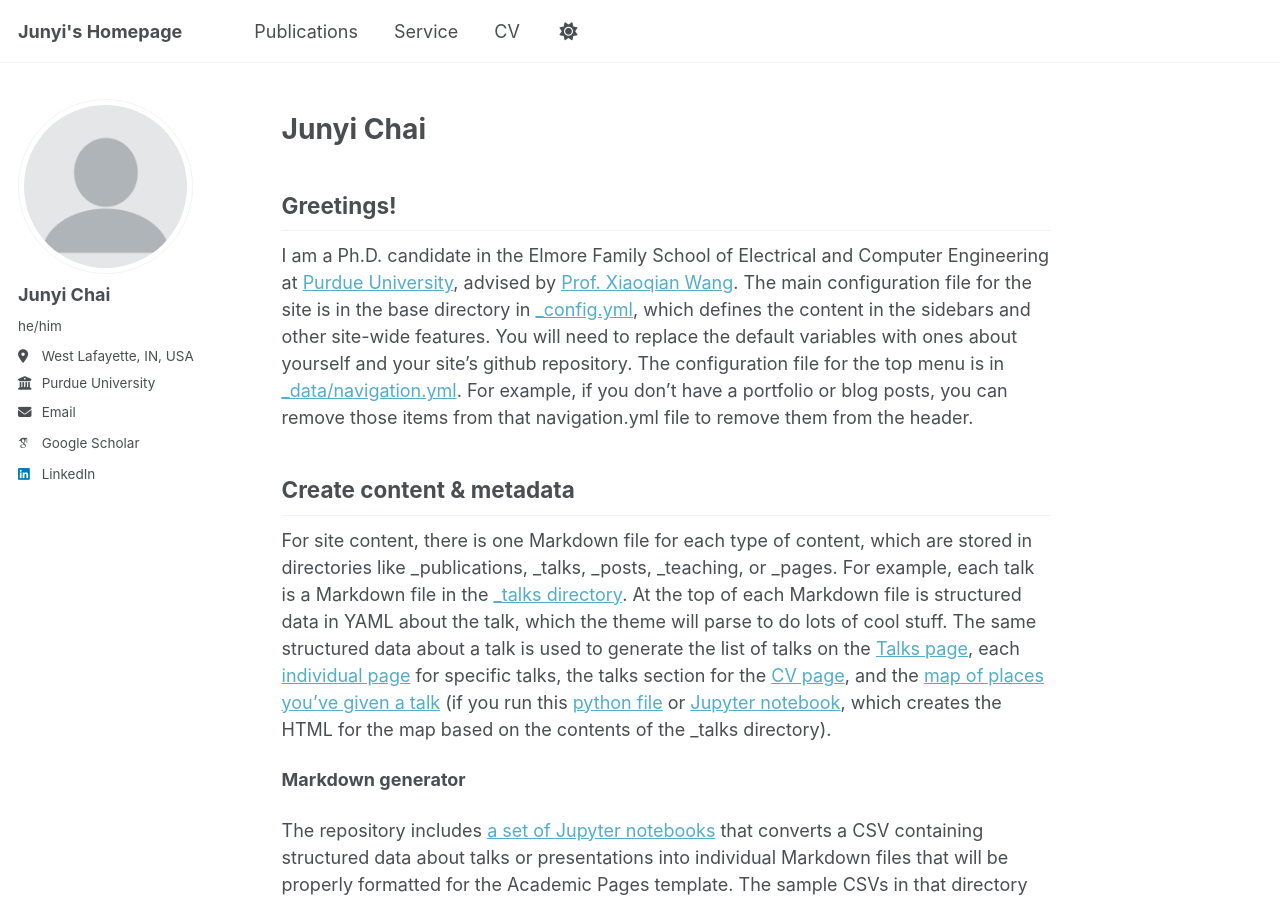
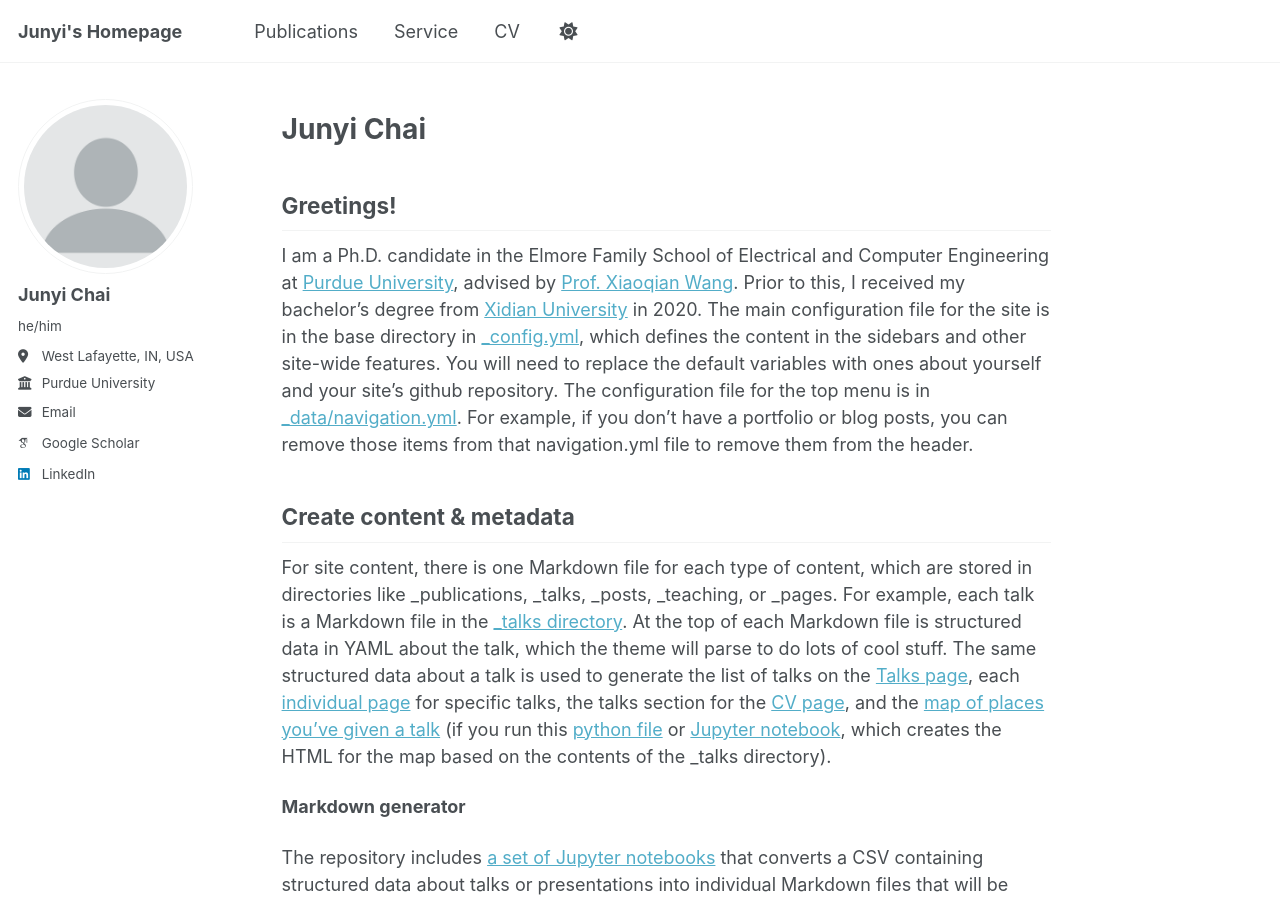
Before and after one commit to cjy24/cjy24.github.io, a Jekyll site: the page built from _pages/about.md, in a window 1280 px wide and 900 px high. Built offline with Jekyll 4.4.1, drawn with Linux system fonts in a browser that asks for light colours; some web fonts are replaced; a script that is not in the unit is left out.

Commit message:
Update about.md

```diff
--- a/_pages/about.md
+++ b/_pages/about.md
@@ -12,7 +12,7 @@ Junyi Chai
 
 Greetings!
 ------
-I am a Ph.D. candidate in the Elmore Family School of Electrical and Computer Engineering at [Purdue University](https://www.purdue.edu/), advised by [Prof. Xiaoqian Wang](https://engineering.purdue.edu/~joywang/).
+I am a Ph.D. candidate in the Elmore Family School of Electrical and Computer Engineering at [Purdue University](https://www.purdue.edu/), advised by [Prof. Xiaoqian Wang](https://engineering.purdue.edu/~joywang/). Prior to this, I received my bachelor's degree from [Xidian University](https://en.xidian.edu.cn/) in 2020.
 The main configuration file for the site is in the base directory in [_config.yml](https://github.com/academicpages/academicpages.github.io/blob/master/_config.yml), which defines the content in the sidebars and other site-wide features. You will need to replace the default variables with ones about yourself and your site's github repository. The configuration file for the top menu is in [_data/navigation.yml](https://github.com/academicpages/academicpages.github.io/blob/master/_data/navigation.yml). For example, if you don't have a portfolio or blog posts, you can remove those items from that navigation.yml file to remove them from the header.
 
 Create content & metadata
```
